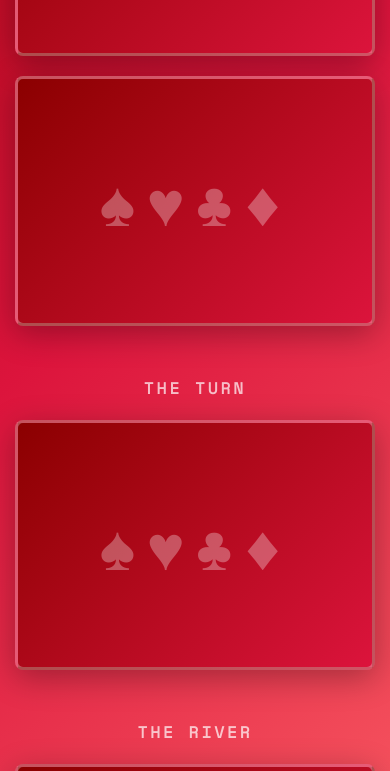
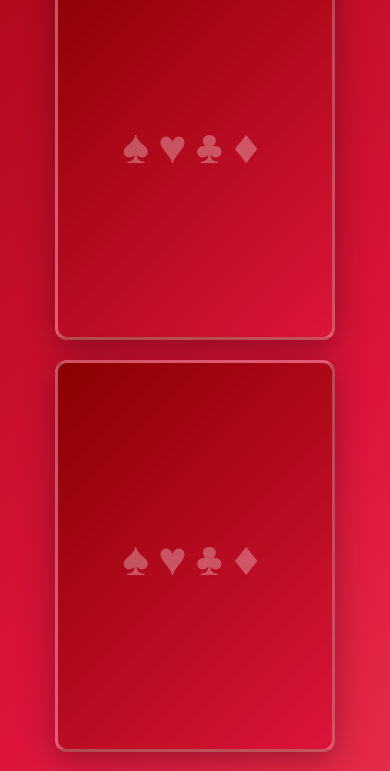
Before and after one commit to pzhu42/pzhu42.github.io, a plain HTML site: page index.html in a window 390 px wide. Shown: the part 737-1508 px from the top of the page. Drawn offline with nearby package versions, Linux system fonts and the light colour scheme.

Commit message:
Enhance footer in index.html with LinkedIn link and update styling in style.css for improved layout and responsiveness, including adjustments to card dimensions and typography.

```diff
--- a/index.html
+++ b/index.html
@@ -110,7 +110,8 @@
         </div>
 
         <footer>
-            made by peter in 2026 | click cards to reveal
+            <p>made by peter in 2026 | click cards to reveal</p>
+            <p><a href="https://www.linkedin.com/in/peter-zhu-7831b8293/" target="_blank">linkedin</a></p>
         </footer>
     </div>
 
--- a/style.css
+++ b/style.css
@@ -92,19 +92,23 @@ h1 {
 
 .flop {
     display: grid;
-    grid-template-columns: repeat(auto-fit, minmax(250px, 1fr));
+    grid-template-columns: repeat(auto-fit, minmax(200px, 1fr));
     gap: 20px;
+    justify-items: center;
 }
 
 .card-wrapper {
     perspective: 1000px;
     cursor: pointer;
-    min-height: 250px;
+    width: 100%;
+    max-width: 280px;
+    aspect-ratio: 5 / 7;
+    min-height: 380px;
 }
 
 .turn-card,
 .river-card {
-    max-width: 600px;
+    max-width: 280px;
     margin: 0 auto;
 }
 
@@ -112,7 +116,7 @@ h1 {
     position: relative;
     width: 100%;
     height: 100%;
-    min-height: 250px;
+    min-height: 380px;
     transition: transform 0.6s;
     transform-style: preserve-3d;
 }
@@ -126,9 +130,11 @@ h1 {
     position: absolute;
     inset: 0;
     backface-visibility: hidden;
-    border-radius: 8px;
+    border-radius: 12px;
     box-shadow: 0 8px 32px rgba(0, 0, 0, 0.3);
-    padding: 25px;
+    padding: 20px;
+    overflow: hidden;
+    overflow-y: auto;
 }
 
 .card-back {
@@ -145,9 +151,9 @@ body.red .card-back {
 }
 
 .card-pattern {
-    font-size: 4em;
+    font-size: 3em;
     opacity: 0.3;
-    letter-spacing: 10px;
+    letter-spacing: 8px;
 }
 
 .card-front {
@@ -175,26 +181,39 @@ body.black .card-corner {
 }
 
 h3 {
-    margin: 40px 0 15px;
-    font-size: 1.2em;
+    margin: 35px 0 12px;
+    font-size: 1.1em;
     text-transform: lowercase;
+    word-wrap: break-word;
 }
 
 .poker-card p {
-    line-height: 1.6;
+    line-height: 1.5;
     opacity: 0.9;
+    word-wrap: break-word;
+    overflow-wrap: break-word;
+    hyphens: auto;
+    max-width: 100%;
+    font-size: 0.9em;
 }
 
 .list {
     list-style: none;
     padding: 0;
     margin: 0;
+    word-wrap: break-word;
+    overflow-wrap: break-word;
+    max-width: 100%;
 }
 
 .list li {
-    padding: 8px 0;
+    padding: 6px 0;
     border-bottom: 1px solid rgba(0, 0, 0, 0.1);
     opacity: 0.9;
+    word-wrap: break-word;
+    overflow-wrap: break-word;
+    hyphens: auto;
+    font-size: 0.9em;
 }
 
 body.black .list li {
@@ -223,6 +242,20 @@ footer {
     font-size: 0.9em;
 }
 
+footer p {
+    margin: 5px 0;
+}
+
+footer a {
+    color: inherit;
+    text-decoration: underline;
+    transition: opacity 0.3s ease;
+}
+
+footer a:hover {
+    opacity: 1;
+}
+
 @media (max-width: 768px) {
     body { padding: 15px; }
     h1 { font-size: 2em; }
```
